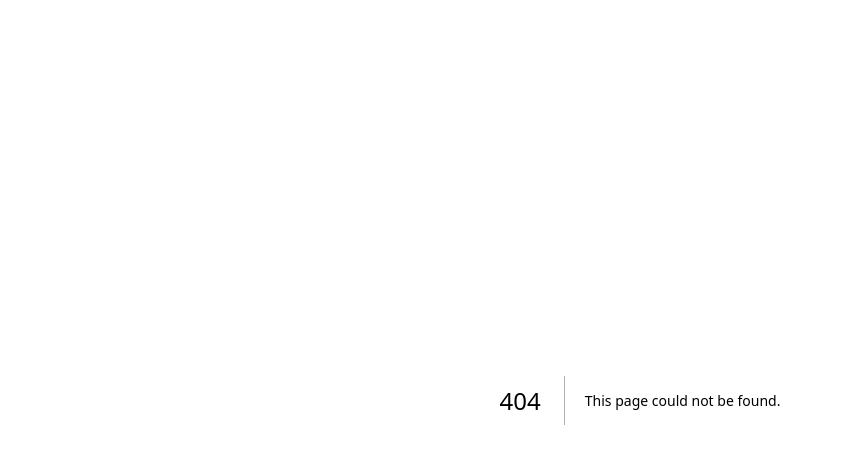
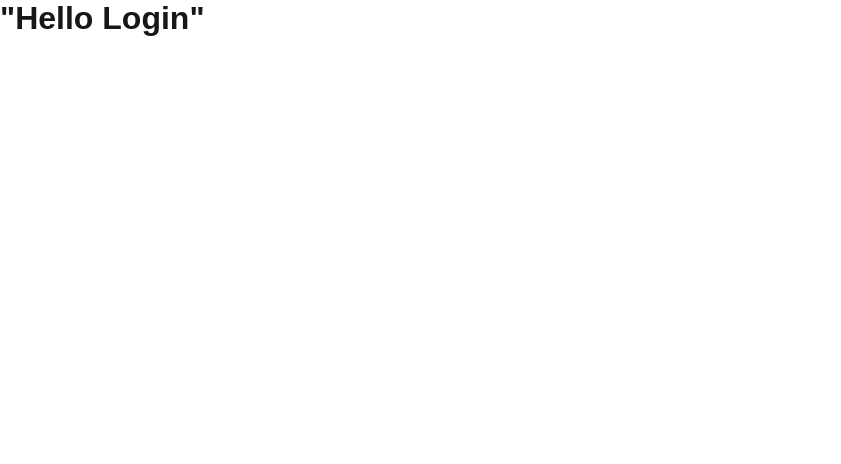
Before and after one commit to Saini-Yogesh/Next-app, a Next.js app: page /login in a window 1280 px wide. Before the commit this address had no page. Shown: the top 464 px of the page, without its empty margins (0-841 px from the left). Built offline with nearby package versions, Linux system fonts and the light colour scheme.

Commit message:
till 7th lacture(basic routing)

```diff
--- /dev/null
+++ b/src/app/login/page.js
@@ -0,0 +1,9 @@
+import React from 'react'
+
+const Login = () =>{
+    return (
+        <h1> "Hello Login"</h1>
+    )
+}
+
+export default Login
```
Also changed, not shown: src/app/about/page.js (added, +9 -0 lines).
